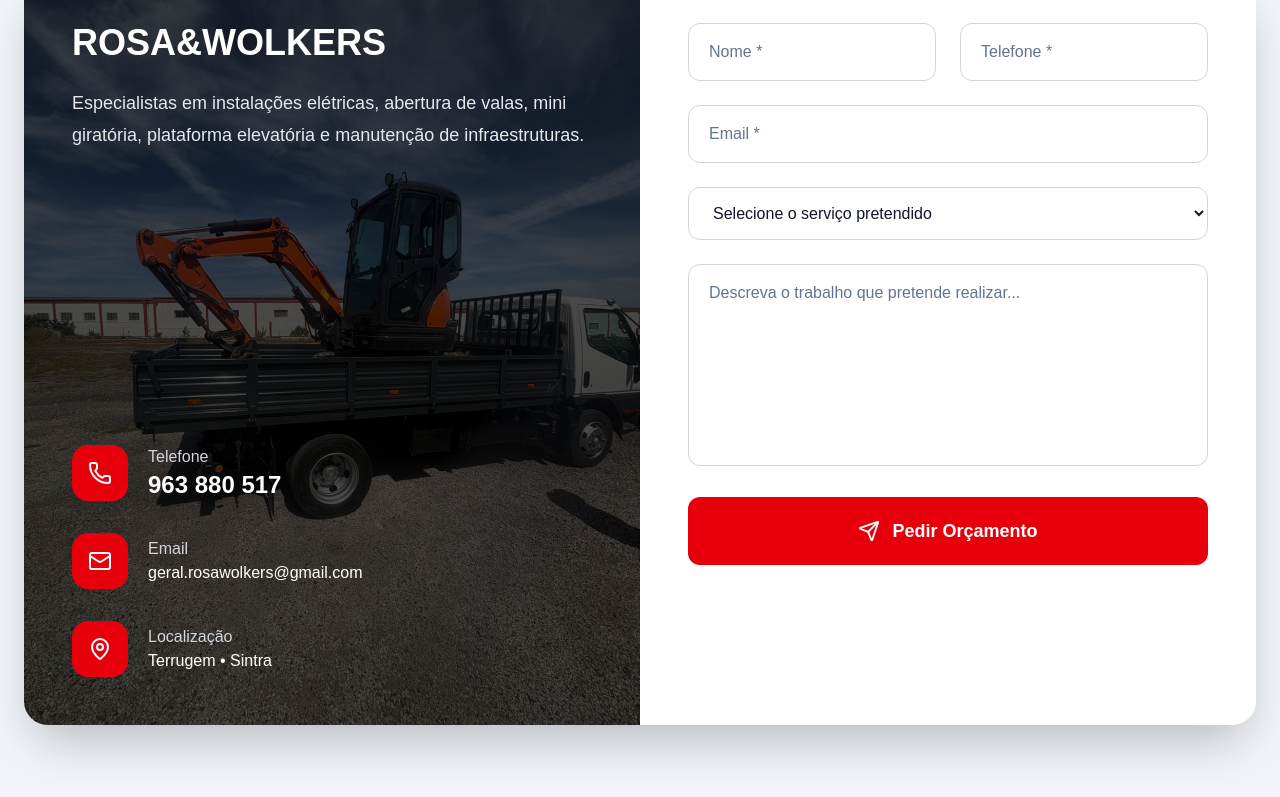
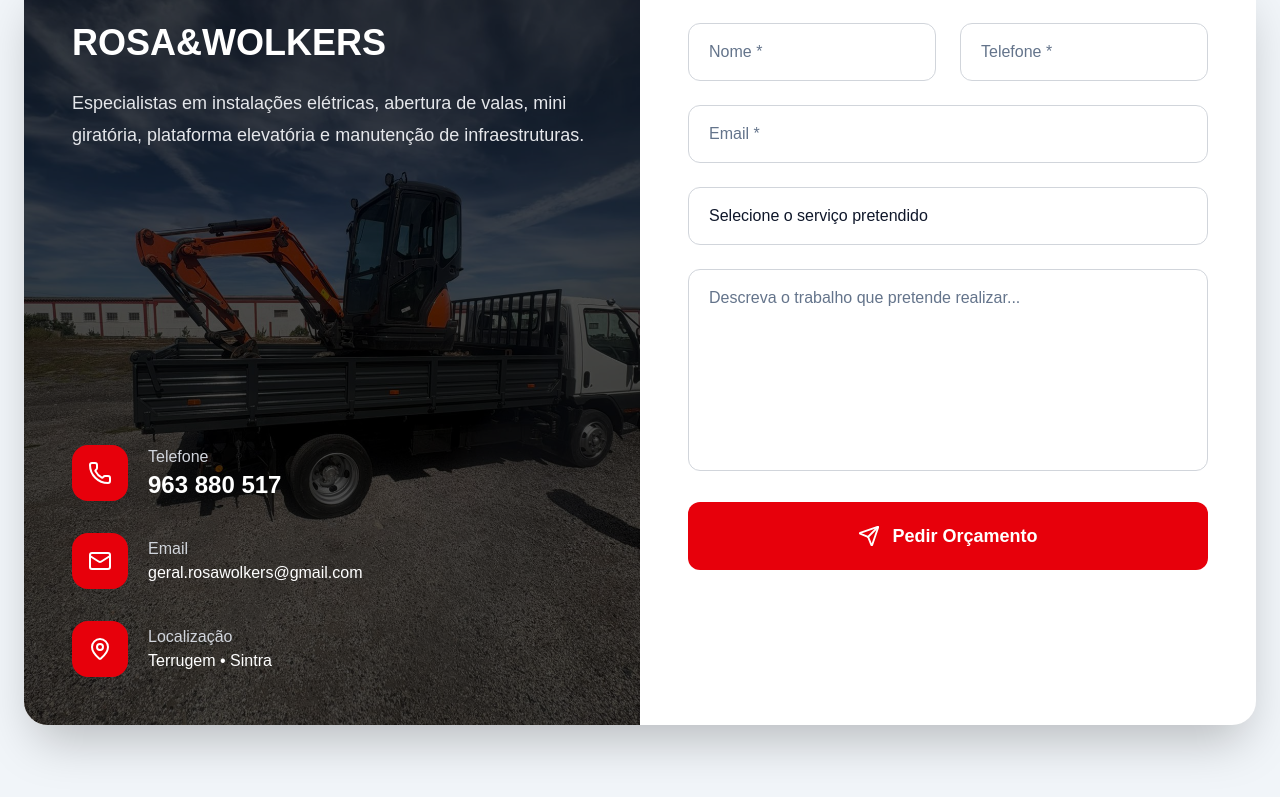
Before and after one commit to rodrigorosa1896-bot/rosa-wolkers, a Next.js app: page / in a window 1280 px wide. Shown: the part 4841-5638 px from the top of the page. Built offline with nearby package versions, Linux system fonts and the light colour scheme.

Commit message:
Corrige estilos globais do formulário

```diff
--- a/app/globals.css
+++ b/app/globals.css
@@ -8,26 +8,60 @@
 @theme inline {
   --color-background: var(--background);
   --color-foreground: var(--foreground);
+
   --font-sans: var(--font-geist-sans);
   --font-mono: var(--font-geist-mono);
 }
 
-@media (prefers-color-scheme: dark) {
-  :root {
-    --background: #0a0a0a;
-    --foreground: #ededed;
-  }
+html {
+  scroll-behavior: smooth;
 }
 
 body {
   background: var(--background);
   color: var(--foreground);
   font-family: Arial, Helvetica, sans-serif;
-}
-html {
-  scroll-behavior: smooth;
+  overflow-x: hidden;
 }
 
-body {
-  overflow-x: hidden;
+/* -------- FORMULÁRIOS -------- */
+
+input,
+textarea,
+select {
+  background-color: #ffffff;
+  color: #0f172a;
+  border-color: #d1d5db;
 }
+
+input::placeholder,
+textarea::placeholder {
+  color: #64748b;
+}
+
+select option {
+  color: #0f172a;
+  background: #ffffff;
+}
+
+/* Remove alterações automáticas do navegador */
+
+input:-webkit-autofill,
+input:-webkit-autofill:hover,
+input:-webkit-autofill:focus,
+textarea:-webkit-autofill,
+select:-webkit-autofill {
+  -webkit-text-fill-color: #0f172a;
+  -webkit-box-shadow: 0 0 0px 1000px #ffffff inset;
+  transition: background-color 5000s ease-in-out 0s;
+}
+
+/* Evita que o Safari/Chrome alterem o estilo dos formulários */
+
+input,
+textarea,
+select,
+button {
+  -webkit-appearance: none;
+  appearance: none;
+}
```
